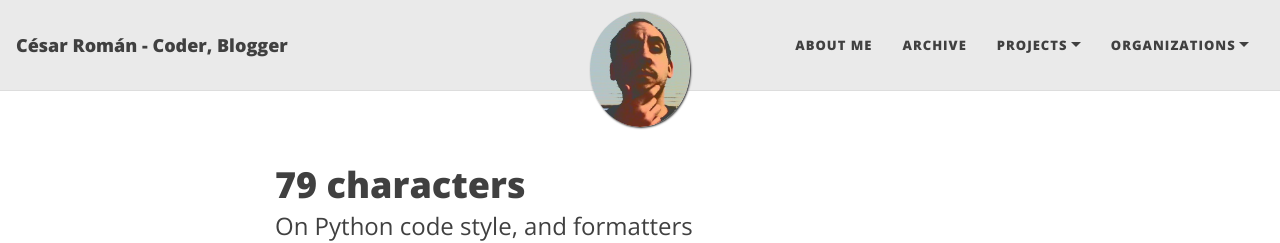
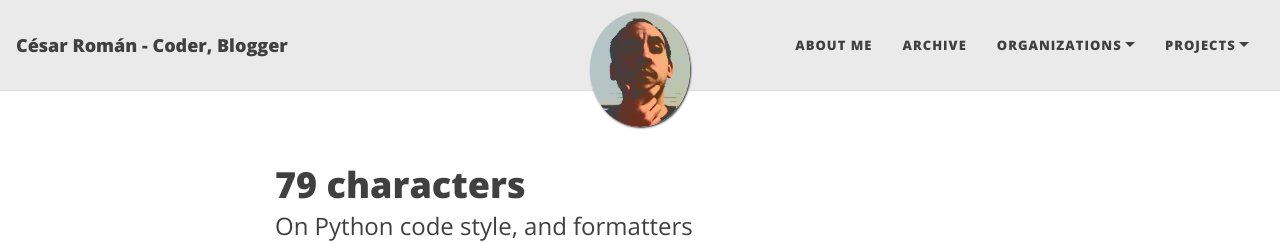
Before and after one commit to cesarcoatl/cesarcoatl.github.io, a Jekyll site: the page built from index.html, in a window 1280 px wide. Shown: the top 243 px of the page. Built offline with Jekyll 4.4.1, drawn with Linux system fonts in a browser that asks for light colours; nearby versions of some CDN libraries; the list of posts is cut into pages by our own code; part of the change alters nothing that is shown.

```diff
--- a/_config.yml
+++ b/_config.yml
@@ -17,11 +17,11 @@ author: César Román
 navbar-links:
   About Me: "aboutme"
   Archive: "archive"
+  Organizations:
+    - coatl.dev: "https://github.com/coatl-dev"
   Projects:
     - Ignition: "https://github.com/thecesrom/Ignition"
     - incendium: "https://github.com/thecesrom/incendium"
-  Organizations:
-    - coatl.dev: "https://github.com/coatl-dev"
 
 # --- Logo --- #
 
```
